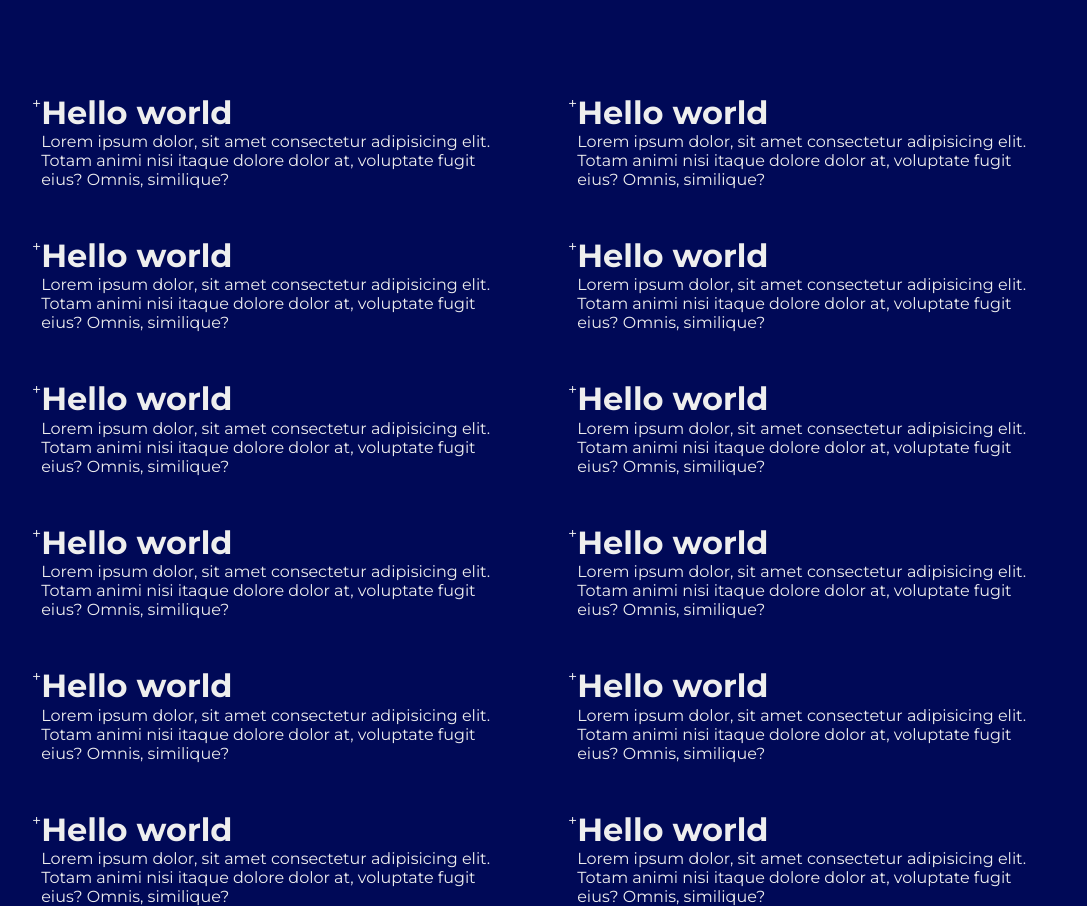
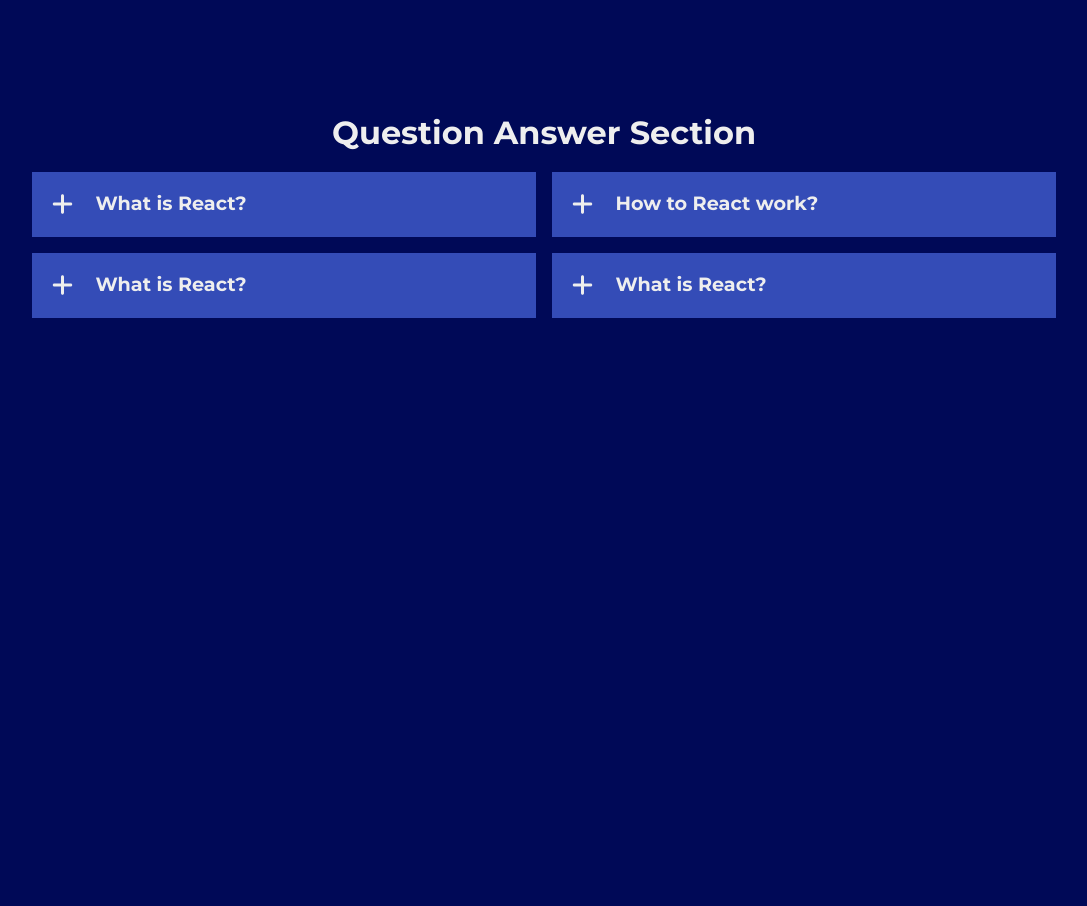
Before and after one commit to prokashpul/dinamic-web-project, a React (Create React App) app: page / in a window 1280 px wide. Shown: the part 2045-2951 px from the top of the page, without its empty margins (96-1183 px from the left). After the commit the page ends 2413 px from the top, so only its background shows below. Built offline with nearby package versions, Linux system fonts and the light colour scheme.

Commit message:
faq section add

```diff
--- a/package.json
+++ b/package.json
@@ -3,8 +3,8 @@
   "version": "0.1.0",
   "private": true,
   "dependencies": {
-    "@fortawesome/fontawesome-svg-core": "^6.1.0",
-    "@fortawesome/free-solid-svg-icons": "^6.1.0",
+    "@fortawesome/fontawesome-svg-core": "^6.1.1",
+    "@fortawesome/free-solid-svg-icons": "^6.1.1",
     "@fortawesome/react-fontawesome": "^0.1.18",
     "@testing-library/jest-dom": "^5.16.2",
     "@testing-library/react": "^12.1.4",
--- a/src/components/Answerqustion/Answerquestion.css
+++ b/src/components/Answerqustion/Answerquestion.css
@@ -1,15 +1,23 @@
-.question-ans {
-  display: flex;
-  justify-content: space-between;
-}
-/* faq section */
-.faq {
+.faq-container {
   display: grid;
   grid-template-columns: 1fr 1fr;
-  grid-gap: 3rem;
+  gap: 1rem;
+  margin-bottom: 50px;
 }
-@media (max-width: 678px) {
-  .faq {
-    grid-template-columns: 1fr;
-  }
+
+.faq {
+  padding: 20px;
+  display: flex;
+  justify-content: start;
+  gap: 1.4rem;
+  height: fit-content;
+  cursor: pointer;
+  background-color: var(--color-success);
 }
+.faqs h2 {
+  text-align: center;
+  margin: 20px 0;
+}
+.faq .svg-inline--fa {
+  font-size: 1.5rem;
+}
--- a/src/components/Answerqustion/Answerquestion.jsx
+++ b/src/components/Answerqustion/Answerquestion.jsx
@@ -1,141 +1,36 @@
 import React from "react";
+import Singleans from "../Singleans/Singleans";
 import "./Answerquestion.css";
 const Answerquestion = () => {
+  const data = [
+    {
+      qus: "What is React?",
+      ans: " it to make a type specimen book. It has survived not only five centuries, but also the leap into electronic typesetting, remaining essentially unchanged.",
+      id: 1,
+    },
+    {
+      qus: "How to React work?",
+      ans: " it to make a type specimen book. It has survived not only five centuries, but also the leap into electronic typesetting, remaining essentially unchanged.",
+      id: 2,
+    },
+    {
+      qus: "What is React?",
+      ans: " it to make a type specimen book. It has survived not only five centuries, but also the leap into electronic typesetting, remaining essentially unchanged.",
+      id: 3,
+    },
+    {
+      qus: "What is React?",
+      ans: " it to make a type specimen book. It has survived not only five centuries, but also the leap into electronic typesetting, remaining essentially unchanged.",
+      id: 4,
+    },
+  ];
   return (
-    <section className="faq-container">
-      <div className="faq container">
-        <article className="question-ans">
-          <div className="faq-icon"> + </div>
-          <div className="faq-body">
-            <h2>Hello world</h2>
-            <p>
-              Lorem ipsum dolor, sit amet consectetur adipisicing elit. Totam
-              animi nisi itaque dolore dolor at, voluptate fugit eius? Omnis,
-              similique?
-            </p>
-          </div>
-        </article>
-        <article className="question-ans">
-          <div className="faq-icon"> + </div>
-          <div className="faq-body">
-            <h2>Hello world</h2>
-            <p>
-              Lorem ipsum dolor, sit amet consectetur adipisicing elit. Totam
-              animi nisi itaque dolore dolor at, voluptate fugit eius? Omnis,
-              similique?
-            </p>
-          </div>
-        </article>
-        <article className="question-ans">
-          <div className="faq-icon"> + </div>
-          <div className="faq-body">
-            <h2>Hello world</h2>
-            <p>
-              Lorem ipsum dolor, sit amet consectetur adipisicing elit. Totam
-              animi nisi itaque dolore dolor at, voluptate fugit eius? Omnis,
-              similique?
-            </p>
-          </div>
-        </article>
-        <article className="question-ans">
-          <div className="faq-icon"> + </div>
-          <div className="faq-body">
-            <h2>Hello world</h2>
-            <p>
-              Lorem ipsum dolor, sit amet consectetur adipisicing elit. Totam
-              animi nisi itaque dolore dolor at, voluptate fugit eius? Omnis,
-              similique?
-            </p>
-          </div>
-        </article>
-        <article className="question-ans">
-          <div className="faq-icon"> + </div>
-          <div className="faq-body">
-            <h2>Hello world</h2>
-            <p>
-              Lorem ipsum dolor, sit amet consectetur adipisicing elit. Totam
-              animi nisi itaque dolore dolor at, voluptate fugit eius? Omnis,
-              similique?
-            </p>
-          </div>
-        </article>
-        <article className="question-ans">
-          <div className="faq-icon"> + </div>
-          <div className="faq-body">
-            <h2>Hello world</h2>
-            <p>
-              Lorem ipsum dolor, sit amet consectetur adipisicing elit. Totam
-              animi nisi itaque dolore dolor at, voluptate fugit eius? Omnis,
-              similique?
-            </p>
-          </div>
-        </article>
-        <article className="question-ans">
-          <div className="faq-icon"> + </div>
-          <div className="faq-body">
-            <h2>Hello world</h2>
-            <p>
-              Lorem ipsum dolor, sit amet consectetur adipisicing elit. Totam
-              animi nisi itaque dolore dolor at, voluptate fugit eius? Omnis,
-              similique?
-            </p>
-          </div>
-        </article>
-        <article className="question-ans">
-          <div className="faq-icon"> + </div>
-          <div className="faq-body">
-            <h2>Hello world</h2>
-            <p>
-              Lorem ipsum dolor, sit amet consectetur adipisicing elit. Totam
-              animi nisi itaque dolore dolor at, voluptate fugit eius? Omnis,
-              similique?
-            </p>
-          </div>
-        </article>
-        <article className="question-ans">
-          <div className="faq-icon"> + </div>
-          <div className="faq-body">
-            <h2>Hello world</h2>
-            <p>
-              Lorem ipsum dolor, sit amet consectetur adipisicing elit. Totam
-              animi nisi itaque dolore dolor at, voluptate fugit eius? Omnis,
-              similique?
-            </p>
-          </div>
-        </article>
-        <article className="question-ans">
-          <div className="faq-icon"> + </div>
-          <div className="faq-body">
-            <h2>Hello world</h2>
-            <p>
-              Lorem ipsum dolor, sit amet consectetur adipisicing elit. Totam
-              animi nisi itaque dolore dolor at, voluptate fugit eius? Omnis,
-              similique?
-            </p>
-          </div>
-        </article>
-        <article className="question-ans">
-          <div className="faq-icon"> + </div>
-          <div className="faq-body">
-            <h2>Hello world</h2>
-            <p>
-              Lorem ipsum dolor, sit amet consectetur adipisicing elit. Totam
-              animi nisi itaque dolore dolor at, voluptate fugit eius? Omnis,
-              similique?
-            </p>
-          </div>
-        </article>
-        <article className="question-ans">
-          <div className="faq-icon"> + </div>
-          <div className="faq-body">
-            <h2>Hello world</h2>
-            <p>
-              Lorem ipsum dolor, sit amet consectetur adipisicing elit. Totam
-              animi nisi itaque dolore dolor at, voluptate fugit eius? Omnis,
-              similique?
-            </p>
-          </div>
-        </article>
+    <section className="faqs container">
+      <h2>Question Answer Section</h2>
+      <div className="faq-container">
+        {data.map((faq) => (
+          <Singleans faq={faq} />
+        ))}
       </div>
     </section>
   );
--- /dev/null
+++ b/src/components/Singleans/Singleans.js
@@ -0,0 +1,26 @@
+import React, { useState } from "react";
+import "./Singleans.css";
+import { faMinus, faPlus } from "@fortawesome/free-solid-svg-icons";
+import { FontAwesomeIcon } from "@fortawesome/react-fontawesome";
+
+const Singleans = ({ faq }) => {
+  const [show, setShow] = useState(false);
+  const { qus, ans } = faq;
+  return (
+    <div className="faq" onClick={() => setShow(!show)}>
+      <div className="icon">
+        {show ? (
+          <FontAwesomeIcon icon={faMinus} />
+        ) : (
+          <FontAwesomeIcon icon={faPlus} />
+        )}
+      </div>
+      <div className="answer">
+        <h4>{qus}</h4>
+        {show && <p>{ans}</p>}
+      </div>
+    </div>
+  );
+};
+
+export default Singleans;
```
Also changed, not shown: src/components/Singleans/Singleans.css (added), 1 other file (tests, documents, lock files or other folders).
